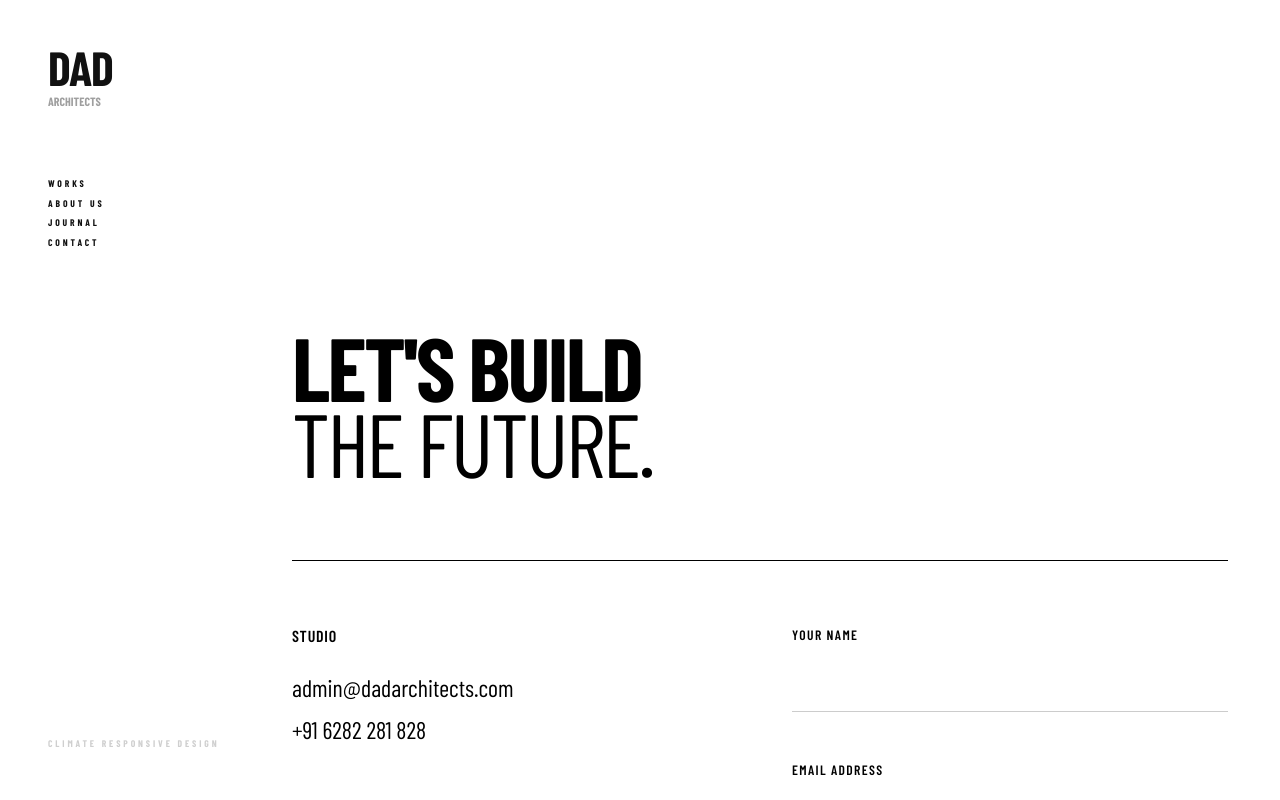
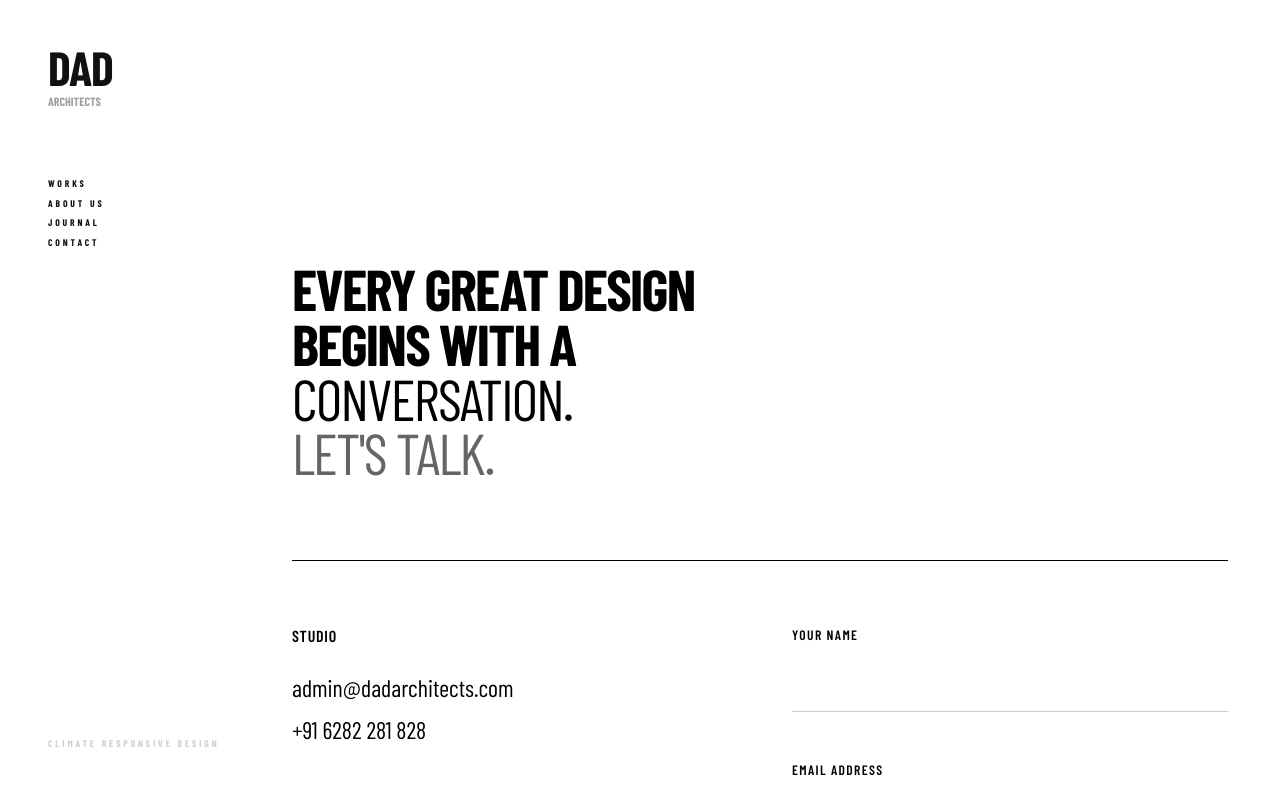
Before and after one commit to Faheem-Musthafa/DadArch, a React (Vite) app: page /contact in a window 1280 px wide. Shown: the top 800 px of the page. Built offline with nearby package versions, Linux system fonts and the light colour scheme; a web font is replaced by a local one.

Commit message:
style: update contact page headline copy, adjust typography sizing, and fix WhatsApp link destination

```diff
--- a/src/components/TypographyHero.jsx
+++ b/src/components/TypographyHero.jsx
@@ -177,7 +177,7 @@ const TypographyHero = () => {
           }}
         >
           <a
-            href="https://wa.me/9196282281828"
+            href="https://wa.me/916282281828"
             target="_blank"
             rel="noopener noreferrer"
             aria-label="WhatsApp"
--- a/src/pages/Contact.jsx
+++ b/src/pages/Contact.jsx
@@ -136,15 +136,17 @@ const Contact = () => {
         <section style={{ height: '70vh', display: 'flex', alignItems: 'flex-end', paddingBottom: '10vh' }}>
           <FadeIn>
             <h1 style={{
-              fontSize: isMobile ? 'clamp(3rem, 10vw, 6rem)' : 'clamp(3.5rem, 7vw, 9rem)',
+              fontSize: isMobile ? 'clamp(2.2rem, 7.5vw, 3.8rem)' : 'clamp(3rem, 4.5vw, 5.5rem)',
               fontWeight: 800,
-              lineHeight: 0.85,
+              lineHeight: 0.95,
               letterSpacing: '-0.03em',
               margin: 0,
               textTransform: 'uppercase'
             }}>
-              Let's Build<br />
-              <span style={{ fontWeight: 300 }}>The Future.</span>
+              Every Great Design<br />
+              Begins with a<br />
+              <span style={{ fontWeight: 300 }}>Conversation.</span><br />
+              <span style={{ fontWeight: 300, opacity: 0.6 }}>Let's Talk.</span>
             </h1>
           </FadeIn>
         </section>
```
